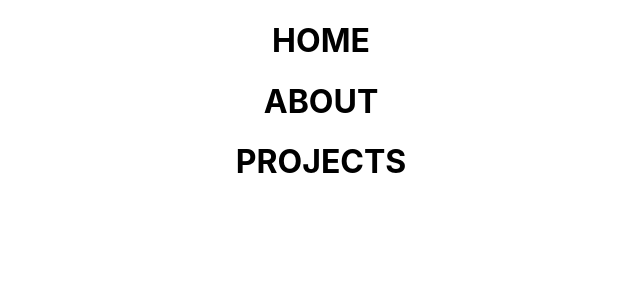
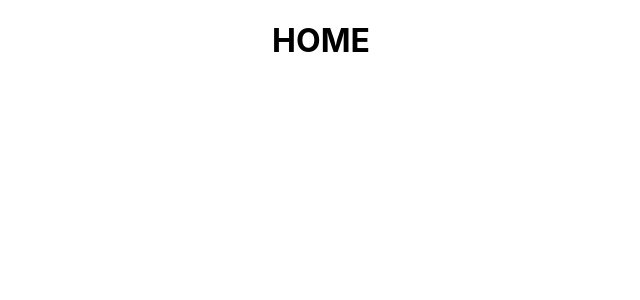
Before and after one commit to JavierV8/My-web, a React (Create React App) app: page / in a window 1280 px wide. Shown: the top 300 px of the page, without its empty margins (319-959 px from the left). Built offline with nearby package versions, Linux system fonts and the light colour scheme.

Commit message:
added react router

```diff
--- a/package.json
+++ b/package.json
@@ -8,6 +8,7 @@
     "@testing-library/user-event": "^12.8.3",
     "react": "^17.0.2",
     "react-dom": "^17.0.2",
+    "react-router-dom": "^5.2.0",
     "react-scripts": "4.0.3",
     "web-vitals": "^1.1.2"
   },
--- a/src/App.js
+++ b/src/App.js
@@ -1,3 +1,6 @@
+
+import React from 'react';
+import { BrowserRouter as Router, Switch, Route } from 'react-router-dom';
 import './App.css';
 import Home from './pages/Home';
 import About from './pages/About';
@@ -6,9 +9,19 @@
 function App() {
   return (
     <div className="App">
-      <Home />
-      <About />
-      <Projects />
+      <Router>
+        <Switch>
+          <Route path="/about">
+            <About />
+          </Route>
+          <Route path="/projects">
+            <Projects />
+          </Route>
+          <Route path="/">
+            <Home />
+          </Route>
+        </Switch>
+      </Router>
     </div>
   );
 }
--- a/src/pages/Home.jsx
+++ b/src/pages/Home.jsx
@@ -1,6 +1,6 @@
 import '../styles/home.css';
 
-function Home() {
+function Home(props) {
   return (
     <div className="Home">
       <h1>HOME</h1>
```
Also changed, not shown: 1 other file (tests, documents, lock files or other folders).
